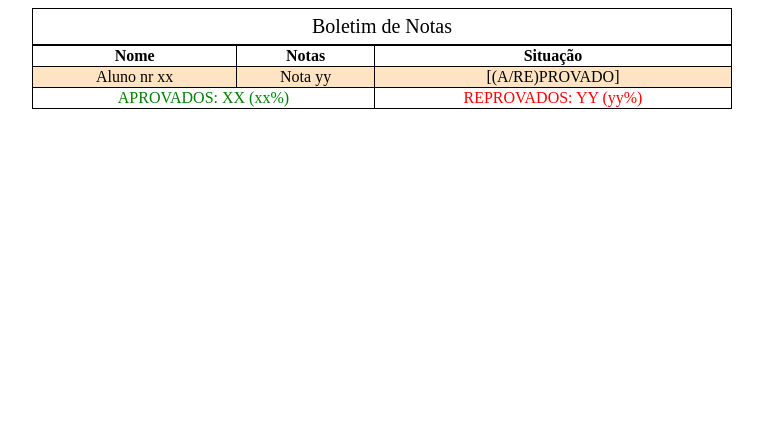
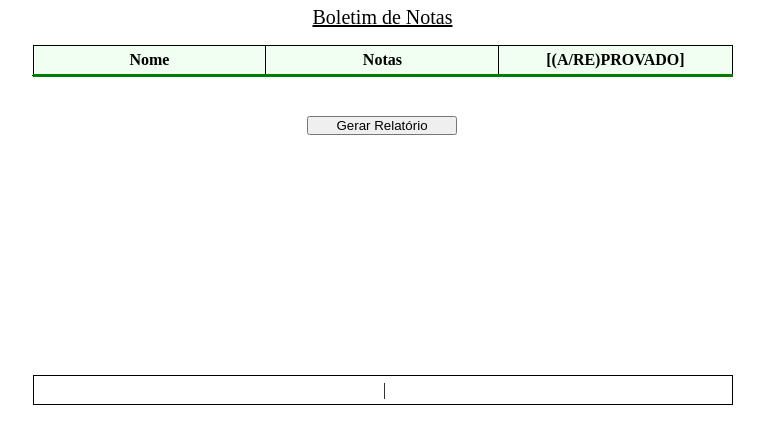
Before and after one commit to Yanicksantos/Exerc-cios-Di-rios---JavaScript, a plain HTML site: page Relatorio/index.html in a window 1280 px wide. Shown: the whole page, without its empty margins (258-1022 px from the left). Drawn offline with Linux system fonts and the light colour scheme.

Commit message:
finalizado

```diff
--- a/Relatorio/index.html
+++ b/Relatorio/index.html
@@ -4,47 +4,32 @@
     <meta charset="UTF-8">
     <meta http-equiv="X-UA-Compatible" content="IE=edge">
     <meta name="viewport" content="width=device-width, initial-scale=1.0">
+    <link rel="stylesheet" href="style.css">
     <title>Document</title>
-    <style>
-        tr,
-        td,
-        th,
-        caption{
-            border: .5px solid black;
-        }
-        caption{
-            height: 35px;
-            line-height: 35px;
-            font-size: 20px;
-        }
-
-    </style>
 </head>
 <body>
+    <div>
         <table style="width: 700px; margin: auto; text-align: center; border-collapse: collapse;">
             <caption>Boletim de Notas</caption>
             <thead>
                 <tr>
                     <th>Nome</th>
                     <th>Notas</th>
-                <th>Situação</th>
+                    <th>[(A/RE)PROVADO]</th>
                 </tr>
 
             </thead>
 
             <tbody>
-            <tr style="background-color: bisque;">
-                <td>Aluno nr xx</td>
-                <td>Nota yy</td>
-                <td>[(A/RE)PROVADO]</td>
-            </tr>
             </tbody>
             <tfoot>
                 <tr>
-                <td colspan="2" style="color: green;">APROVADOS: XX (xx%)</td>
-                <td style="color: red;"> REPROVADOS: YY (yy%)</td>
+                    <td colspan="3"> <span id="aprovado"></span> <span id="span">|</span>  <span id="reprovado"></span> </td>
                 </tr>
             </tfoot>
         </table>
+    </div>
+    <button>Gerar Relatório</button>
+    <script src="script.js"></script>
 </body>
 </html>
--- /dev/null
+++ b/Relatorio/script.js
@@ -0,0 +1,36 @@
+const $tbody = document.querySelector("tbody")
+for(let i=0; i<20; i++){
+    const $tr = document.createElement("tr")
+    $tr.classList.add("tr")
+    $tbody.appendChild($tr)
+}
+
+document.querySelector("button").addEventListener("click", ()=>{
+
+    const alunos =[]
+    for(let i = 1; i <= 20; i++){
+        let al = (Math.random()*100).toFixed(2);
+        alunos.push(al);
+    }
+
+    function situacao(_nota) {
+		return _nota >= 50 ?'Aprovado' : 'Reprovado'
+	}
+
+    function PreenchetTabela(_nota){
+        const $aprovado = document.querySelector("#aprovado")
+        const $reprovado = document.querySelector("#reprovado")
+        const $trow = document.querySelectorAll(".tr")
+        let aprovado=0
+        for(let i=0; i<20; i++){
+            $trow[i].innerHTML =  `<td> aluno ${i+1}</td> <td> ${_nota[i]} </td> <td>${situacao(_nota[i])}</td>`
+            if(situacao(_nota[i])=='Aprovado'){
+                aprovado++
+            }
+        }
+       $aprovado.innerHTML= `APROVADOS: ${aprovado} (${((aprovado/20)*100).toFixed(0)}%)`
+       $reprovado.innerHTML= `REPROVADOS: ${20 - aprovado} (${(100 - ((aprovado/20)*100)).toFixed(0)}%)`
+    }
+
+    PreenchetTabela(alunos)
+})
--- /dev/null
+++ b/Relatorio/style.css
@@ -0,0 +1,85 @@
+*{
+    padding: 0;
+    margin: 0;
+    box-sizing: border-box;
+}
+body{
+    width: 100vw;
+    padding-top: 75px;
+}
+div{
+    max-height: 300px;
+    overflow-y:scroll;
+    overflow-x: hidden;
+    width: 700px;
+    margin: auto;
+}
+
+thead, caption, tfoot{
+    position: fixed;
+}
+caption{
+    width: 700px;
+    top: 0;
+}
+thead{
+    top: 45px;
+    width: 700px;
+}
+ tfoot{
+    width: 700px;
+    top: 375px;
+}
+
+tfoot td{
+    width: 700px;
+}
+
+tr,
+td,
+th{
+    border: .5px solid black;
+    width: calc(700px / 3);
+    padding: 5px;
+}
+th{
+    border-bottom: 3px solid green;
+    background: #F0FFF0;
+}
+
+caption{
+    height: 45px;
+    line-height: 35px;
+    font-size: 20px;
+    text-decoration: underline;
+}
+
+
+
+
+tbody tr:nth-child(even){
+    background-color:darkgray;
+}
+
+tfoot #reprovado{
+    color: red;
+}
+
+tfoot #aprovado{
+    margin-right: 4px;
+    text-align: left;
+    color: green;
+}
+
+tfoot #span{
+    margin: 0 100px 0 100px;
+    color: black;
+}
+
+
+button{
+    display: block;
+    width: 150px;
+    margin: auto;
+    margin-top: 40px;
+}
```
Lines whose indentation alone changed are shown as unchanged.
